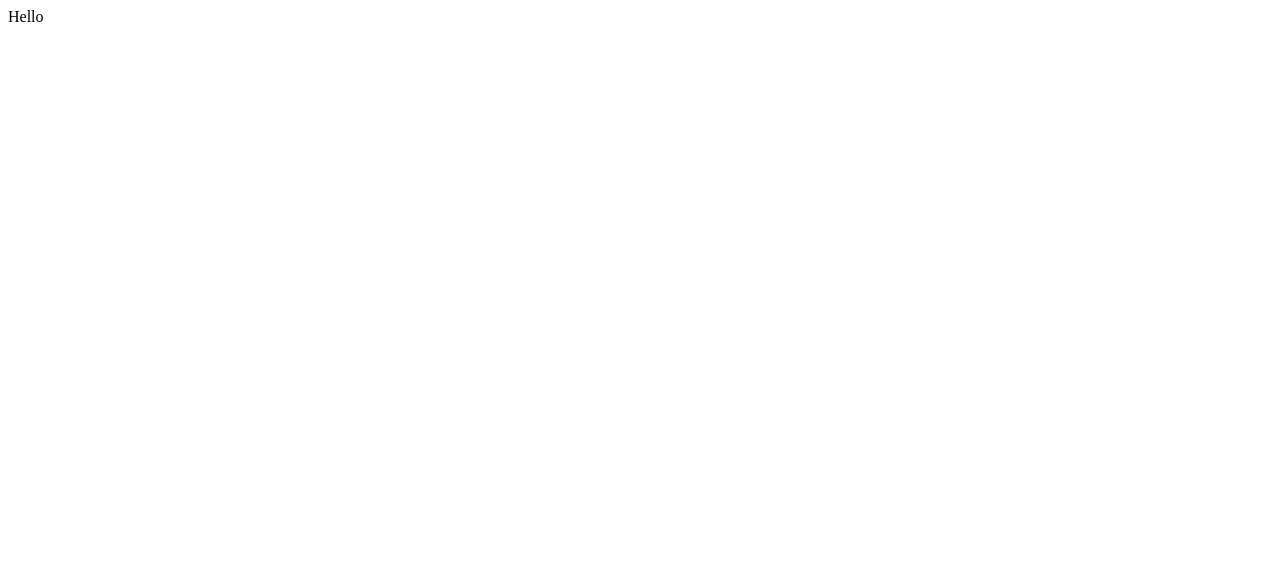
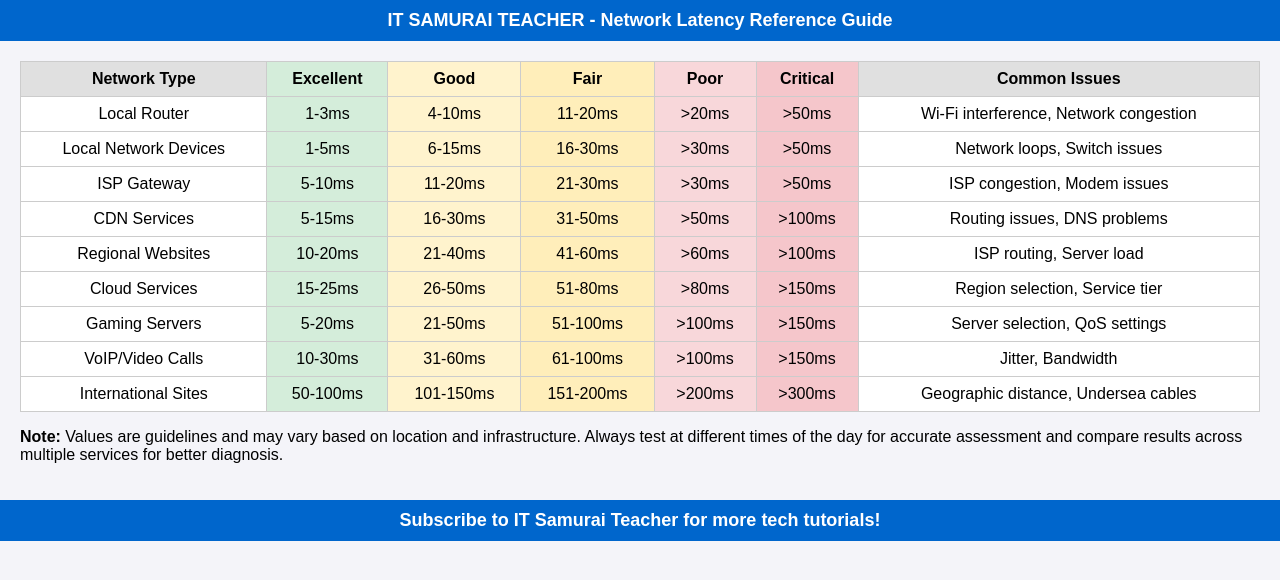
Before and after one commit to IT-Samurai-Teacher/Network-Performance-Evaluation, a plain HTML site: page index.html in a window 1280 px wide. Drawn offline with Linux system fonts and the light colour scheme.

Commit message:
Update index.html

```diff
--- a/index.html
+++ b/index.html
@@ -1 +1,170 @@
-Hello
+<!DOCTYPE html>
+<html lang="en">
+<head>
+    <meta charset="UTF-8">
+    <meta name="viewport" content="width=device-width, initial-scale=1.0">
+    <title>Network Latency Reference Guide</title>
+    <style>
+        body {
+            font-family: Arial, sans-serif;
+            background-color: #f4f4f9;
+            margin: 0;
+            padding: 0;
+        }
+
+        .header, .footer {
+            text-align: center;
+            padding: 10px 0;
+            background-color: #0066cc;
+            color: white;
+            font-size: 18px;
+            font-weight: bold;
+        }
+
+        .header a, .footer a {
+            color: white;
+            text-decoration: none;
+        }
+
+        .header a:hover, .footer a:hover {
+            text-decoration: underline;
+        }
+
+        .table-container {
+            padding: 20px;
+        }
+
+        table {
+            width: 100%;
+            border-collapse: collapse;
+            margin: 0 auto;
+            background-color: #ffffff;
+        }
+
+        th, td {
+            border: 1px solid #ccc;
+            text-align: center;
+            padding: 8px;
+        }
+
+        th {
+            background-color: #e0e0e0;
+            font-weight: bold;
+        }
+
+        .tab-excellent { background-color: #d4edda; }
+        .tab-good { background-color: #fff3cd; }
+        .tab-fair { background-color: #ffeeba; }
+        .tab-poor { background-color: #f8d7da; }
+        .tab-critical { background-color: #f5c6cb; }
+    </style>
+</head>
+<body>
+
+<div class="header">
+    <a href="https://www.youtube.com/@ITSamuraiTeacher">IT SAMURAI TEACHER - Network Latency Reference Guide</a>
+</div>
+
+<div class="table-container">
+    <table>
+        <tr>
+            <th>Network Type</th>
+            <th class="tab-excellent">Excellent</th>
+            <th class="tab-good">Good</th>
+            <th class="tab-fair">Fair</th>
+            <th class="tab-poor">Poor</th>
+            <th class="tab-critical">Critical</th>
+            <th>Common Issues</th>
+        </tr>
+        <tr>
+            <td>Local Router</td>
+            <td class="tab-excellent">1-3ms</td>
+            <td class="tab-good">4-10ms</td>
+            <td class="tab-fair">11-20ms</td>
+            <td class="tab-poor">&gt;20ms</td>
+            <td class="tab-critical">&gt;50ms</td>
+            <td>Wi-Fi interference, Network congestion</td>
+        </tr>
+        <tr>
+            <td>Local Network Devices</td>
+            <td class="tab-excellent">1-5ms</td>
+            <td class="tab-good">6-15ms</td>
+            <td class="tab-fair">16-30ms</td>
+            <td class="tab-poor">&gt;30ms</td>
+            <td class="tab-critical">&gt;50ms</td>
+            <td>Network loops, Switch issues</td>
+        </tr>
+        <tr>
+            <td>ISP Gateway</td>
+            <td class="tab-excellent">5-10ms</td>
+            <td class="tab-good">11-20ms</td>
+            <td class="tab-fair">21-30ms</td>
+            <td class="tab-poor">&gt;30ms</td>
+            <td class="tab-critical">&gt;50ms</td>
+            <td>ISP congestion, Modem issues</td>
+        </tr>
+        <tr>
+            <td>CDN Services</td>
+            <td class="tab-excellent">5-15ms</td>
+            <td class="tab-good">16-30ms</td>
+            <td class="tab-fair">31-50ms</td>
+            <td class="tab-poor">&gt;50ms</td>
+            <td class="tab-critical">&gt;100ms</td>
+            <td>Routing issues, DNS problems</td>
+        </tr>
+        <tr>
+            <td>Regional Websites</td>
+            <td class="tab-excellent">10-20ms</td>
+            <td class="tab-good">21-40ms</td>
+            <td class="tab-fair">41-60ms</td>
+            <td class="tab-poor">&gt;60ms</td>
+            <td class="tab-critical">&gt;100ms</td>
+            <td>ISP routing, Server load</td>
+        </tr>
+        <tr>
+            <td>Cloud Services</td>
+            <td class="tab-excellent">15-25ms</td>
+            <td class="tab-good">26-50ms</td>
+            <td class="tab-fair">51-80ms</td>
+            <td class="tab-poor">&gt;80ms</td>
+            <td class="tab-critical">&gt;150ms</td>
+            <td>Region selection, Service tier</td>
+        </tr>
+        <tr>
+            <td>Gaming Servers</td>
+            <td class="tab-excellent">5-20ms</td>
+            <td class="tab-good">21-50ms</td>
+            <td class="tab-fair">51-100ms</td>
+            <td class="tab-poor">&gt;100ms</td>
+            <td class="tab-critical">&gt;150ms</td>
+            <td>Server selection, QoS settings</td>
+        </tr>
+        <tr>
+            <td>VoIP/Video Calls</td>
+            <td class="tab-excellent">10-30ms</td>
+            <td class="tab-good">31-60ms</td>
+            <td class="tab-fair">61-100ms</td>
+            <td class="tab-poor">&gt;100ms</td>
+            <td class="tab-critical">&gt;150ms</td>
+            <td>Jitter, Bandwidth</td>
+        </tr>
+        <tr>
+            <td>International Sites</td>
+            <td class="tab-excellent">50-100ms</td>
+            <td class="tab-good">101-150ms</td>
+            <td class="tab-fair">151-200ms</td>
+            <td class="tab-poor">&gt;200ms</td>
+            <td class="tab-critical">&gt;300ms</td>
+            <td>Geographic distance, Undersea cables</td>
+        </tr>
+    </table>
+
+    <p><strong>Note:</strong> Values are guidelines and may vary based on location and infrastructure. Always test at different times of the day for accurate assessment and compare results across multiple services for better diagnosis.</p>
+</div>
+
+<div class="footer">
+    <a href="https://www.youtube.com/@ITSamuraiTeacher">Subscribe to IT Samurai Teacher for more tech tutorials!</a>
+</div>
+
+</body>
+</html>
```
